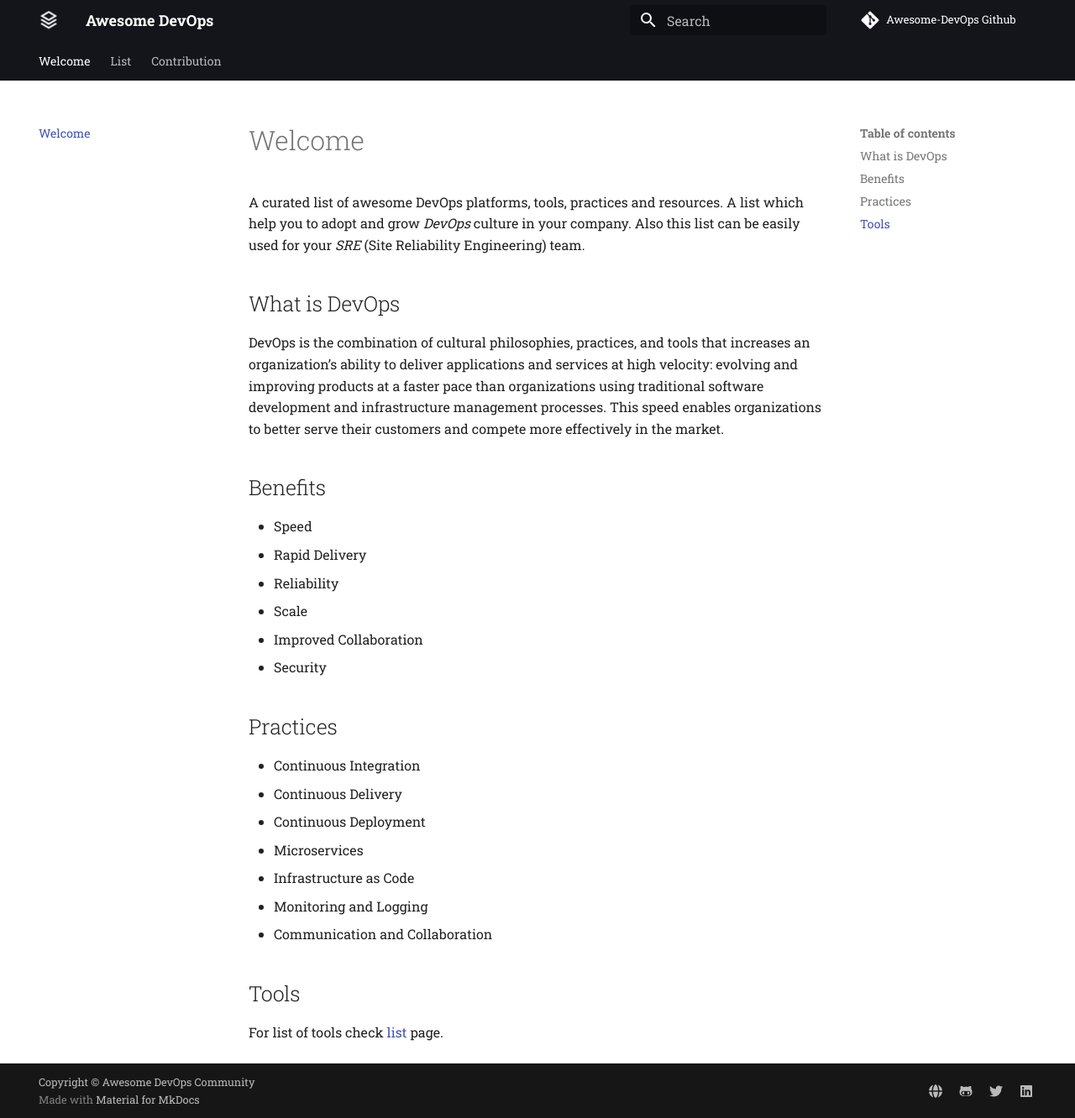
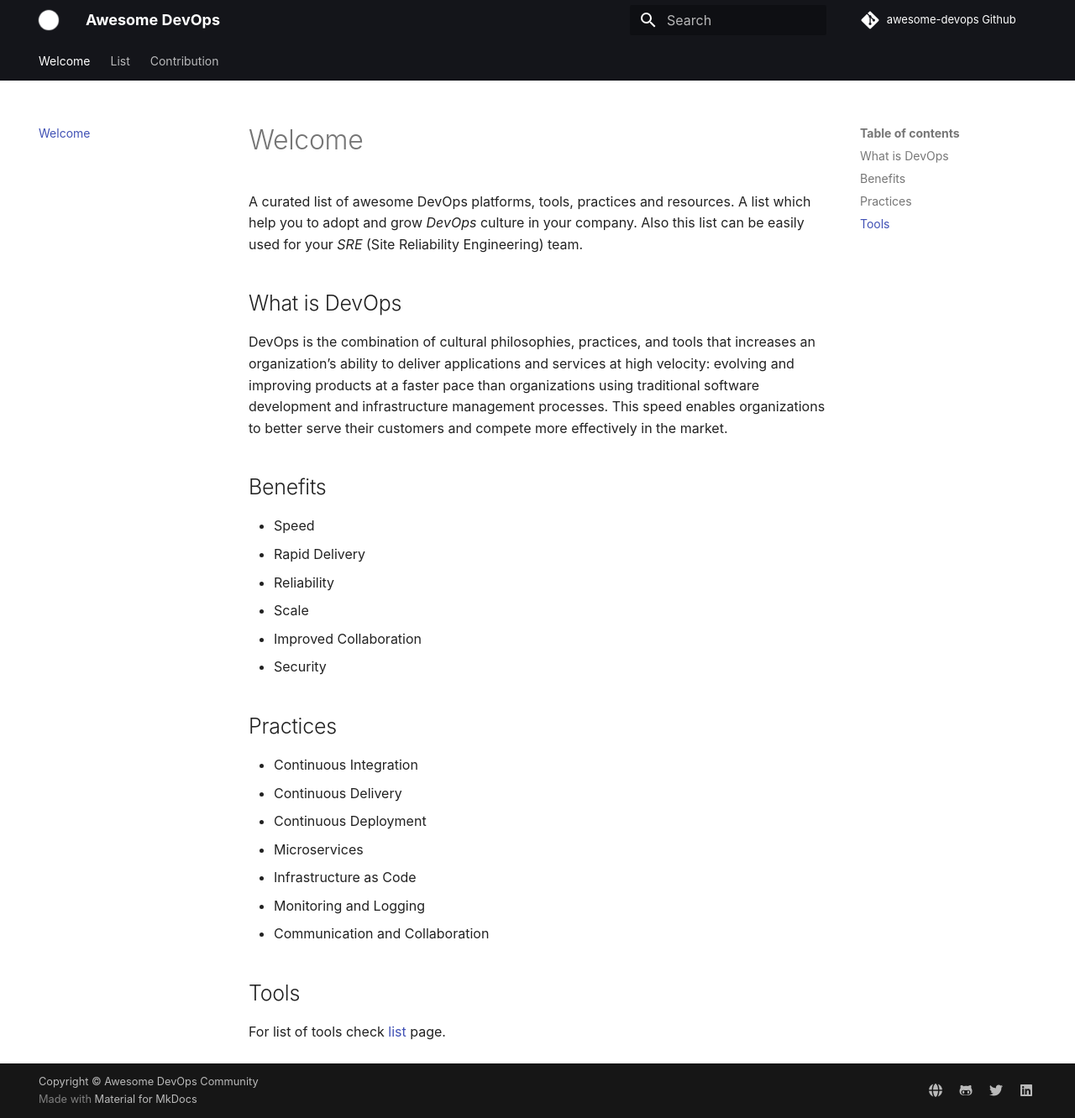
Before and after one commit to wmariuss/awesome-devops, an MkDocs documentation site: the page built from docs/index.md, in a window 1280 px wide and 1332 px high. Shown: the whole window at 84% size. Built offline with MkDocs 1.6.1 and Material for MkDocs 9.7.7, drawn with Linux system fonts in a browser that asks for light colours; comment, search, counter and statistics services are not loaded.

```diff
--- a/mkdocs.yml
+++ b/mkdocs.yml
@@ -2,7 +2,7 @@ site_name: Awesome DevOps
 site_url: http://awesome-devops.xyz
 site_description: A curated list of awesome DevOps platforms, tools, practices and resources
 site_author: Marius Stanca
-repo_name: Awesome-DevOps Github
+repo_name: awesome-devops Github
 repo_url: http://github.com/wmariuss/awesome-devops
 edit_uri: https://github.com/wmariuss/awesome-devops/blob/master/README.md
 
@@ -13,6 +13,7 @@ theme:
   name: material
   language: en
   locale: en
+  font: false
   palette:
     primary: black
     accent: blue
```
Also changed, not shown: docs/assets/favicon.png, docs/assets/logo.png.
